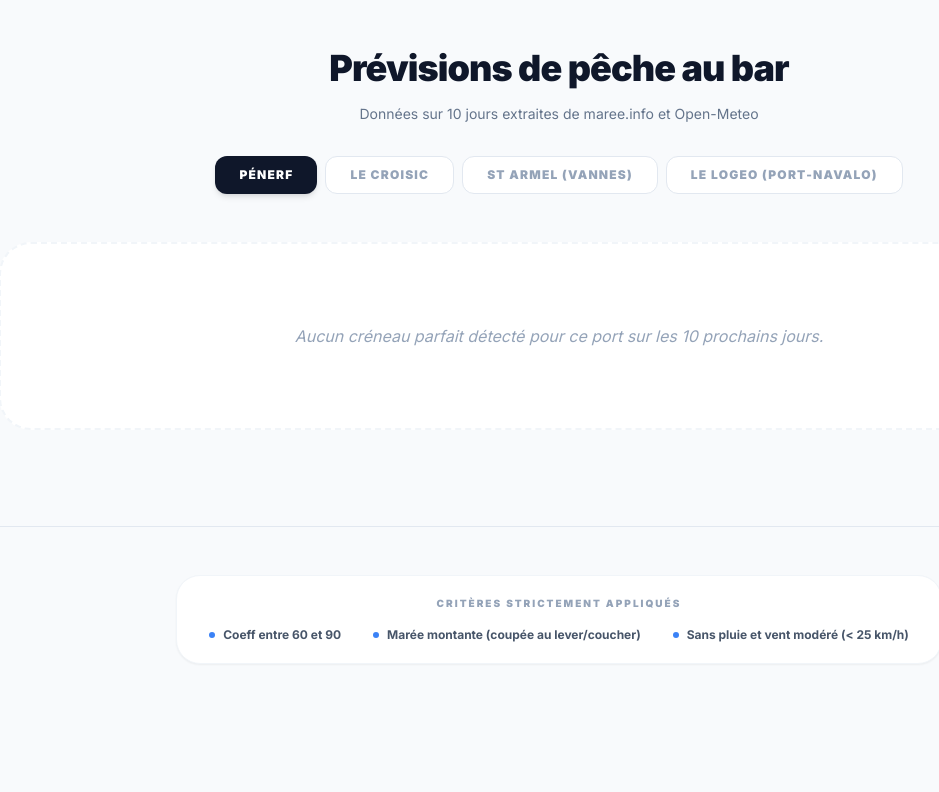
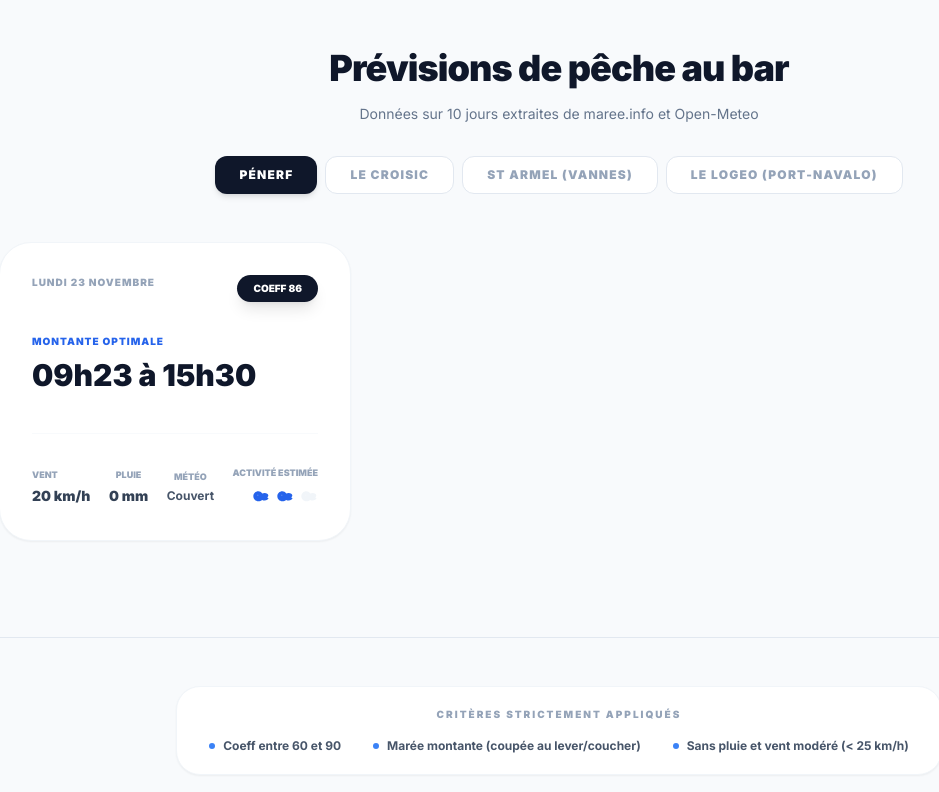
Before and after one commit to odutel/peche-bar, a plain HTML site: page index.html in a window 1280 px wide. Shown: the whole page, without its empty margins (81-1020 px from the left). Drawn offline with nearby package versions, Linux system fonts and the light colour scheme.

Commit message:
Previsions du 2026-11-20 15:15 UTC

```diff
--- a/index.html
+++ b/index.html
@@ -54,7 +54,7 @@
 
     <script>
         const PORTS = [{"id": "110", "name": "Pénerf", "lat": 47.5, "lng": -2.62}, {"id": "108", "name": "Le Croisic", "lat": 47.29, "lng": -2.51}, {"id": "112", "name": "St Armel (Vannes)", "lat": 47.59, "lng": -2.71}, {"id": "111", "name": "Le Logeo (Port-Navalo)", "lat": 47.55, "lng": -2.81}];
-        const ALL_FORECASTS = [];
+        const ALL_FORECASTS = [{"portId": "110", "date": "Lundi 23 Novembre", "start": "09h23", "end": "15h30", "coeff": 86, "wind": 20, "rain": 0.0, "weather": "Couvert", "activity": 2}, {"portId": "112", "date": "Lundi 23 Novembre", "start": "09h12", "end": "15h23", "coeff": 86, "wind": 18, "rain": 0.0, "weather": "Couvert", "activity": 2}, {"portId": "111", "date": "Lundi 23 Novembre", "start": "09h34", "end": "15h37", "coeff": 86, "wind": 20, "rain": 0.1, "weather": "Bruine", "activity": 2}];
 
         let selectedPortId = PORTS[0].id;
 
```
